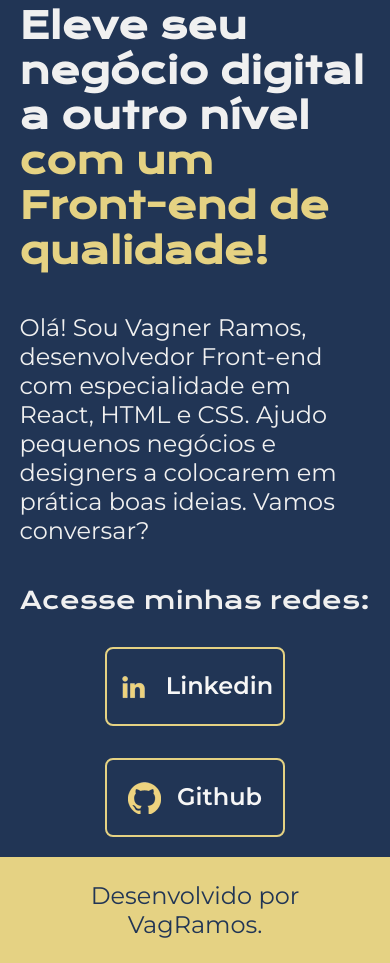
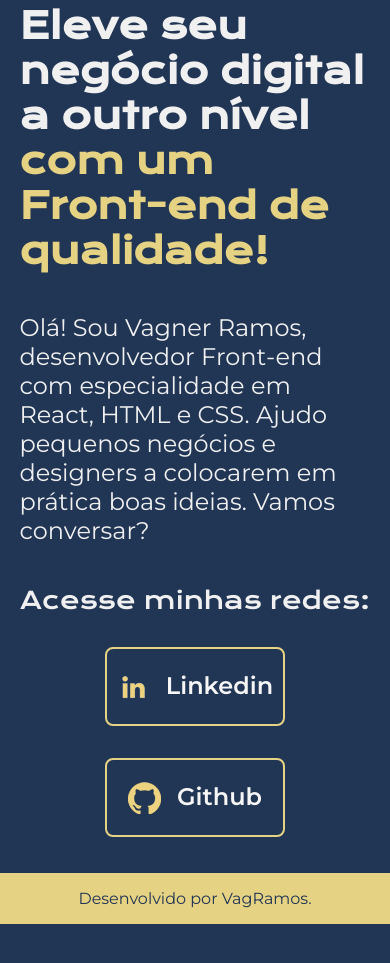
Before and after one commit to VagRamos/portifolio-vagner, a plain HTML site: page index.html in a window 390 px wide. Shown: the part 402-1365 px from the top of the page. After the commit the page ends 1326 px from the top, so only its background shows below. Drawn offline with nearby package versions, Linux system fonts and the light colour scheme.

Commit message:
Ajuste do tamanho do footer para mobile.

```diff
--- a/css/styles.css
+++ b/css/styles.css
@@ -135,4 +135,10 @@ body {
         width: auto;
     }
 
+    .rodape {
+        margin-top: 16px;
+        padding: 16px;
+        font-size: 1rem;
+    }
+
 }
```
